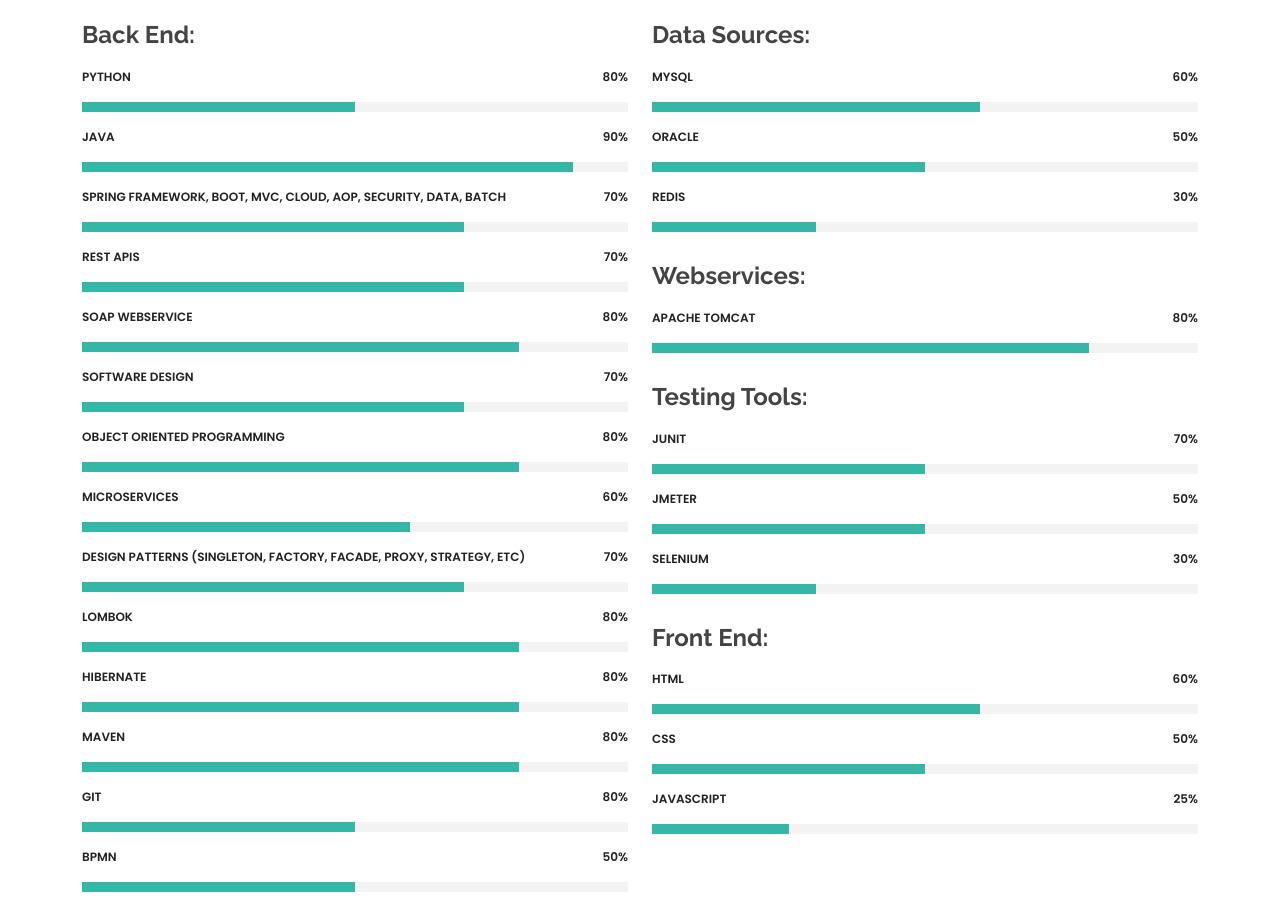
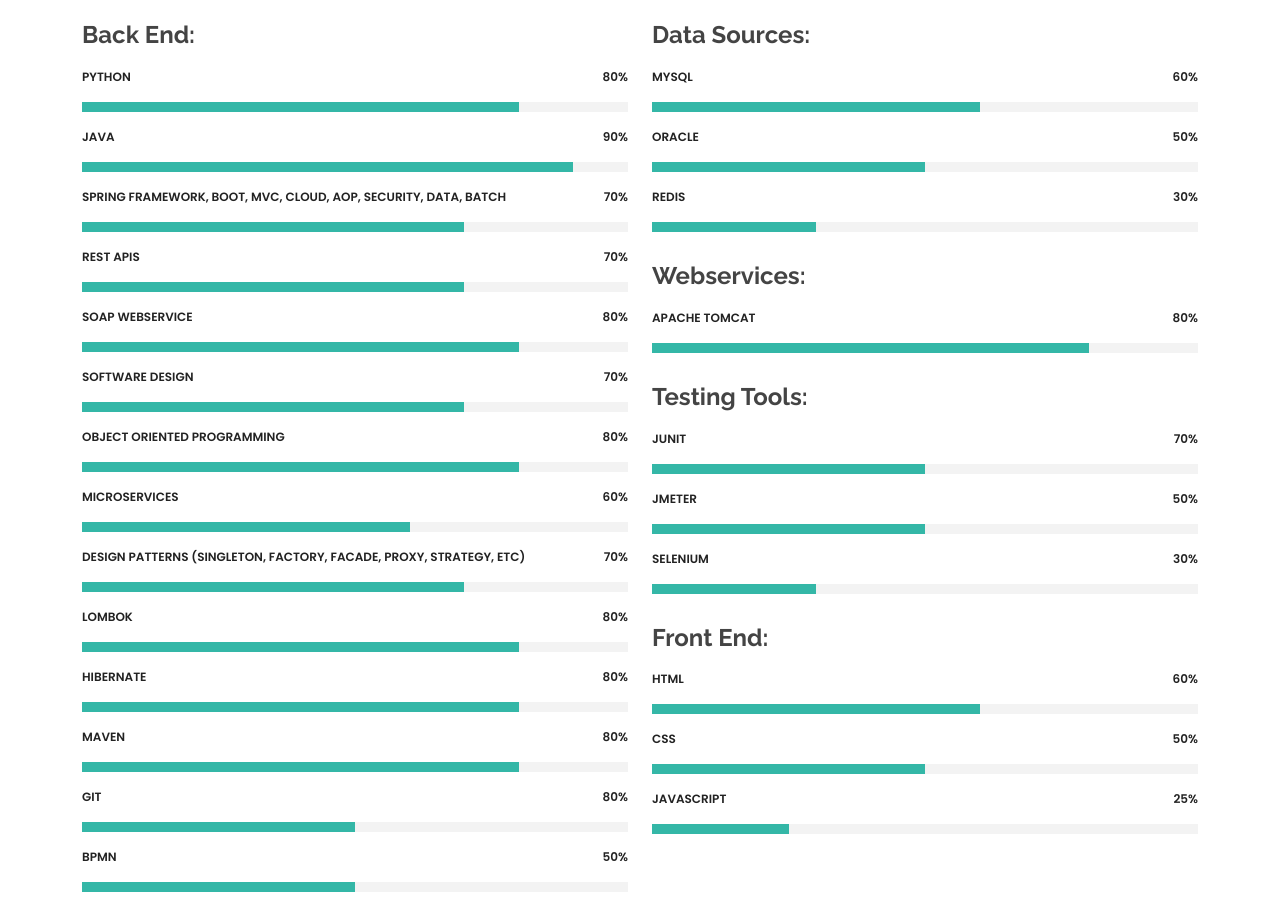
Before and after one commit to zahraShahsavan/zahraShahsavan.github.io, a plain HTML site: page about.html in a window 1280 px wide. Shown: the part 1525-2427 px from the top of the page. Drawn offline with nearby package versions, Linux system fonts and the light colour scheme.

Commit message:
Update about.html

```diff
--- a/about.html
+++ b/about.html
@@ -182,7 +182,7 @@ I approach problem-solving with creativity and ambition, fueled by my love for t
 			<div class="progress">
               <span class="skill">Python <i class="val">80%</i></span>
               <div class="progress-bar-wrap">
-                <div class="progress-bar" role="progressbar" aria-valuenow="50" aria-valuemin="0" aria-valuemax="100"></div>
+                <div class="progress-bar" role="progressbar" aria-valuenow="80" aria-valuemin="0" aria-valuemax="100"></div>
               </div>
             </div>
 
```
